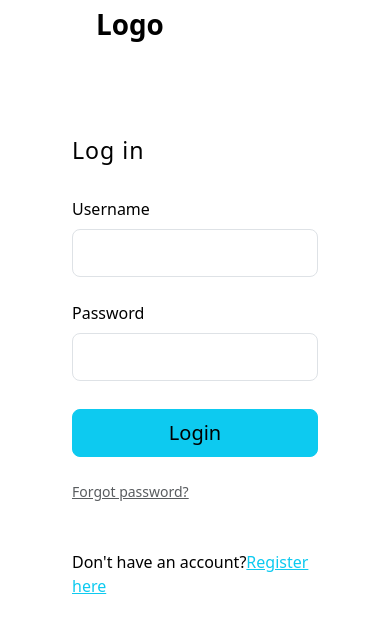
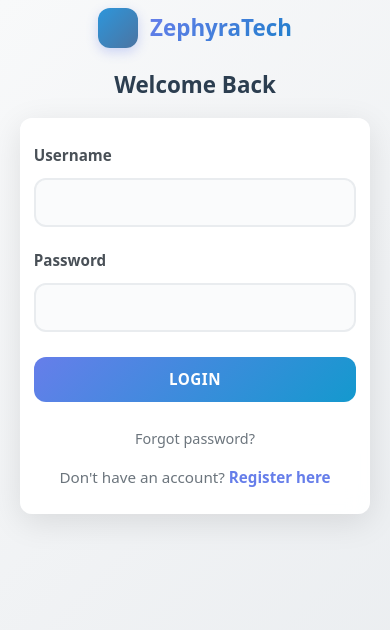
Before and after one commit to Kavindi516/zephyratech-project, a React (Create React App) app: page / in a window 390 px wide. Shown: the top 630 px of the page. Built offline with nearby package versions, Linux system fonts and the light colour scheme.

Commit message:
Fix the login page styling for better layout

```diff
--- a/src/pages/Login/LoginPage.css
+++ b/src/pages/Login/LoginPage.css
@@ -1,11 +1,357 @@
-/* .h-custom-2 {} */
-    /* Ensure this doesn't conflict with React Bootstrap's flex utilities if problems arise */
+/* LoginPage.css - Complete Responsive Styles */
 
-/* If you were to use .bg-image-vertical on an element: */
-/* .bg-image-vertical {
-    position: relative;
-    overflow: hidden;
-    background-repeat: no-repeat;
-    background-position: right center;
-    background-size: auto 100%;
-} */
+/* Main container adjustments */
+.login-container {
+  min-height: 100vh;
+  overflow-x: hidden;
+}
+
+/* Left side form styling */
+.login-form-section {
+  display: flex;
+  flex-direction: column;
+  justify-content: center;
+  min-height: 100vh;
+  padding: 1rem;
+  background: linear-gradient(135deg, #f5f7fa 0%, #c3cfe2 100%);
+}
+
+/* Brand section */
+.brand-section {
+  margin-bottom: 1.5rem;
+}
+
+.brand-icon {
+  width: 45px;
+  height: 45px;
+  background: linear-gradient(135deg, #2d96db 0%, #4b74a2 100%);
+  border-radius: 12px;
+  display: inline-flex;
+  align-items: center;
+  justify-content: center;
+  margin-right: 15px;
+  box-shadow: 0 4px 12px rgba(102, 126, 234, 0.3);
+}
+
+.brand-icon i {
+  color: white;
+  font-size: 1.3rem;
+}
+
+.brand-text {
+  font-size: 1.8rem;
+  font-weight: 700;
+  color: #2c3e50;
+  margin: 0;
+  background: linear-gradient(135deg, #667eea 0%, #217fcc 100%);
+  -webkit-background-clip: text;
+  -webkit-text-fill-color: transparent;
+  background-clip: text;
+}
+
+/* Form container */
+.form-container {
+  max-width: 420px;
+  width: 100%;
+  margin: 0 auto;
+}
+
+.form-title {
+  font-size: 1.8rem;
+  font-weight: 600;
+  color: #2c3e50;
+  margin-bottom: 1.2rem;
+  text-align: center;
+}
+
+/* Form styling */
+.login-form {
+  background: rgba(255, 255, 255, 0.95);
+  backdrop-filter: blur(10px);
+  padding: 2rem;
+  border-radius: 20px;
+  box-shadow: 0 8px 32px rgba(0, 0, 0, 0.1);
+  border: 1px solid rgba(255, 255, 255, 0.2);
+  margin-bottom: 1rem;
+}
+
+/* Form inputs */
+.form-group {
+  margin-bottom: 1.3rem;
+}
+
+.form-label {
+  font-weight: 600;
+  color: #495057;
+  margin-bottom: 0.7rem;
+  font-size: 0.95rem;
+}
+
+.form-control {
+  border: 2px solid #e9ecef;
+  border-radius: 12px;
+  padding: 0.9rem 1.2rem;
+  font-size: 1rem;
+  transition: all 0.3s ease;
+  background-color: #fafbfc;
+}
+
+.form-control:focus {
+  border-color: #667eea;
+  box-shadow: 0 0 0 0.2rem rgba(102, 126, 234, 0.25);
+  background-color: #fff;
+  outline: none;
+}
+
+.form-control:hover {
+  border-color: #ced4da;
+}
+
+/* Login button */
+.login-button {
+  background: linear-gradient(135deg, #667eea 0%, #1499ce 100%);
+  border: none;
+  border-radius: 12px;
+  padding: 0.9rem 2rem;
+  font-weight: 600;
+  font-size: 1.1rem;
+  width: 100%;
+  transition: all 0.3s ease;
+  color: white;
+  text-transform: uppercase;
+  letter-spacing: 0.5px;
+}
+
+.login-button:hover {
+  transform: translateY(-2px);
+  box-shadow: 0 8px 25px rgba(102, 126, 234, 0.4);
+  background: linear-gradient(135deg, #5a67d8 0%, #467bc1 100%);
+}
+
+.login-button:active {
+  transform: translateY(0);
+}
+
+/* Links */
+.forgot-password {
+  text-align: center;
+  margin: 1.2rem 0 1rem 0;
+}
+
+.forgot-password a {
+  color: #6c757d;
+  text-decoration: none;
+  font-size: 0.9rem;
+  transition: color 0.3s ease;
+}
+
+.forgot-password a:hover {
+  color: #667eea;
+  text-decoration: underline;
+}
+
+.register-link {
+  text-align: center;
+  margin-top: 1rem;
+  font-size: 0.95rem;
+  color: #6c757d;
+}
+
+.register-link a {
+  color: #667eea;
+  text-decoration: none;
+  font-weight: 600;
+  transition: all 0.3s ease;
+}
+
+.register-link a:hover {
+  color: #5a67d8;
+  text-decoration: underline;
+}
+
+/* Right side image */
+.image-section {
+  position: relative;
+  overflow: hidden;
+  min-height: 100vh;
+}
+
+.login-bg-image {
+  width: 100%;
+  height: 100%;
+  object-fit: cover;
+  object-position: center;
+  transition: transform 0.3s ease;
+}
+
+.image-section:hover .login-bg-image {
+  transform: scale(1.02);
+}
+
+/* Validation feedback */
+.invalid-feedback {
+  color: #e74c3c;
+  font-size: 0.875rem;
+  margin-top: 0.5rem;
+}
+
+/* Responsive design */
+@media (max-width: 991px) {
+  .login-form-section {
+    min-height: 100vh;
+    padding: 2rem 1.5rem;
+  }
+
+  .form-container {
+    max-width: 500px;
+  }
+
+  .login-form {
+    padding: 2.5rem;
+  }
+}
+
+@media (max-width: 768px) {
+  .login-container {
+    min-height: 100vh;
+  }
+
+  .login-form-section {
+    min-height: 100vh;
+    padding: 1.5rem;
+    background: linear-gradient(135deg, #f8f9fa 0%, #e9ecef 100%);
+  }
+
+  .login-form {
+    padding: 2.5rem 2rem;
+    margin: 1rem 0;
+    border-radius: 16px;
+  }
+
+  .brand-section {
+    margin-bottom: 2.5rem;
+    text-align: center;
+  }
+
+  .form-title {
+    font-size: 1.8rem;
+    margin-bottom: 1.5rem;
+  }
+
+  .form-container {
+    max-width: 100%;
+  }
+
+  .brand-icon {
+    width: 50px;
+    height: 50px;
+  }
+
+  .brand-text {
+    font-size: 2rem;
+  }
+}
+
+@media (max-width: 576px) {
+  .login-form-section {
+    padding: 1rem;
+    min-height: 100vh;
+  }
+
+  .login-form {
+    padding: 2rem 1.5rem;
+    border-radius: 12px;
+    margin: 0.5rem 0;
+  }
+
+  .brand-text {
+    font-size: 1.6rem;
+  }
+
+  .form-title {
+    font-size: 1.6rem;
+    margin-bottom: 1.2rem;
+  }
+
+  .brand-icon {
+    width: 40px;
+    height: 40px;
+    margin-right: 12px;
+  }
+
+  .brand-icon i {
+    font-size: 1.1rem;
+  }
+
+  .form-control {
+    padding: 0.8rem 1rem;
+    font-size: 0.95rem;
+  }
+
+  .login-button {
+    padding: 0.8rem 1.5rem;
+    font-size: 1rem;
+  }
+
+  .brand-section {
+    margin-bottom: 2rem;
+  }
+}
+
+@media (max-width: 480px) {
+  .login-form-section {
+    padding: 0.5rem;
+  }
+
+  .login-form {
+    padding: 1.5rem 1rem;
+    margin: 0.5rem 0;
+  }
+
+  .brand-section {
+    margin-bottom: 1.5rem;
+  }
+
+  .form-title {
+    font-size: 1.4rem;
+  }
+
+  .brand-text {
+    font-size: 1.4rem;
+  }
+}
+
+@media (max-width: 400px) {
+  .login-form {
+    padding: 1.5rem 0.8rem;
+  }
+
+  .form-control {
+    padding: 0.7rem 0.9rem;
+  }
+
+  .login-button {
+    padding: 0.7rem 1.2rem;
+    font-size: 0.95rem;
+  }
+}
+
+/* Additional animations */
+@keyframes fadeIn {
+  from {
+    opacity: 0;
+    transform: translateY(20px);
+  }
+  to {
+    opacity: 1;
+    transform: translateY(0);
+  }
+}
+
+.login-form {
+  animation: fadeIn 0.6s ease-out;
+}
+
+.brand-section {
+  animation: fadeIn 0.8s ease-out;
+}
--- a/src/pages/Login/LoginPage.jsx
+++ b/src/pages/Login/LoginPage.jsx
@@ -39,36 +39,37 @@ function LoginPage() {
 };
 
   return (
-    <div>
+    <div className="login-container">
       <Container fluid>
         <Row>
-          <Col sm={6} className="text-black">
-            <Container>
-                <div className="px-5 ms-xl-4 m-2">
-                    <i className="fas fa-crow fa-2x me-3 pt-5 mt-xl-4" style={{ color: '#709085' }}></i>
-                    <span className="h1 fw-bold mb-0">Logo</span>
+          <Col sm={6} className="login-form-section">
+            <Container className="h-100">
+                <div className= "brand-section">
+                     <div className="d-flex align-items-center justify-content-center justify-content-sm-start">
+                     <div className="brand-icon">
+                    <i className="fas fa-shield-alt"></i>
+                    </div>
+                    <h1 className="brand-text">ZephyraTech</h1>
                 </div>
-
-                <div className="d-flex align-items-center h-custom-2 px-5 ms-xl-4 mt-5 pt-5 pt-xl-0 mt-xl-n5">
+                </div>
+                <div className="form-container">
+                                <h2 className="form-title">Welcome Back</h2>
+                                <div className="login-form">
                     <Form
                       noValidate
                       validated={validated}
-                      onSubmit={handleSubmit}
-                      style={{ width: '23rem' }}>
-                        <h3 className="fw-normal mb-3 pb-3" style={{ letterSpacing: '1px' }}>
-                        Log in
-                        </h3>
+                      onSubmit={handleSubmit}>
 
-                    <Form.Group className="mb-4" controlId="username" >
-                        <Form.Label>Username</Form.Label>
+                    <Form.Group className="form-group" controlId="username" >
+                        <Form.Label className="form-label">Username</Form.Label>
                         <Form.Control type="text" size="lg" value={userName} onChange={(e) => setUserName(e.target.value)} required  />
                         <Form.Control.Feedback type="invalid">
                             Please enter your username.
                         </Form.Control.Feedback>
                     </Form.Group>
 
-                <Form.Group className="mb-4" controlId="password" >
-                  <Form.Label>Password</Form.Label>
+                <Form.Group className="form-group" controlId="password" >
+                  <Form.Label className="form-label">Password</Form.Label>
                   <Form.Control
                     type="password"
                     size="lg"
@@ -81,32 +82,27 @@ function LoginPage() {
                 </Form.Group>
 
                 <div className="pt-1 mb-4">
-                  <Button variant="info" size="lg" block type="submit" style={{width:"100%"}} >
+                  <Button  className="login-button" type="submit">
                     Login
                   </Button>
                 </div>
 
-                <p className="small mb-5 pb-lg-2">
-                  <a className="text-muted" href="#!">
-                    Forgot password?
-                  </a>
-                </p>
-                <p>
-                  Don't have an account?
-                  <a href="#!" className="link-info">
-                    Register here
-                  </a>
-                </p>
+                <div className="forgot-password">
+                                            <a href="#!">Forgot password?</a>
+                                        </div>
+                <div className="register-link">
+                                            Don't have an account? <a href="#!">Register here</a>
+                                        </div>
               </Form>
+               </div>
             </div>
             </Container>
           </Col>
-          <Col sm={6} className="px-0 d-none d-sm-block">
+          <Col sm={6} className="image-section px-0 d-none d-sm-block">
             <img
   src={loginBg}
-  alt="Login Background"
-  className="w-100 vh-100"
-  style={{ objectFit: 'cover', objectPosition: 'left' }}
+   alt="Login Background"
+  className="login-bg-image"
 />
 
           </Col>
```
